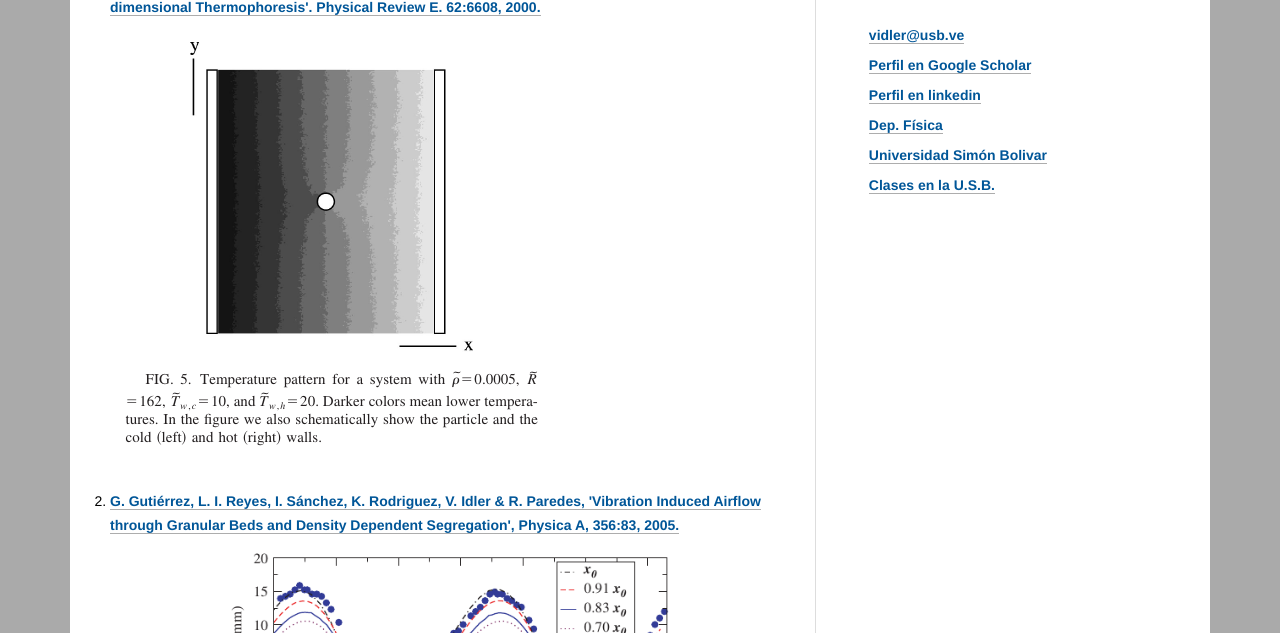
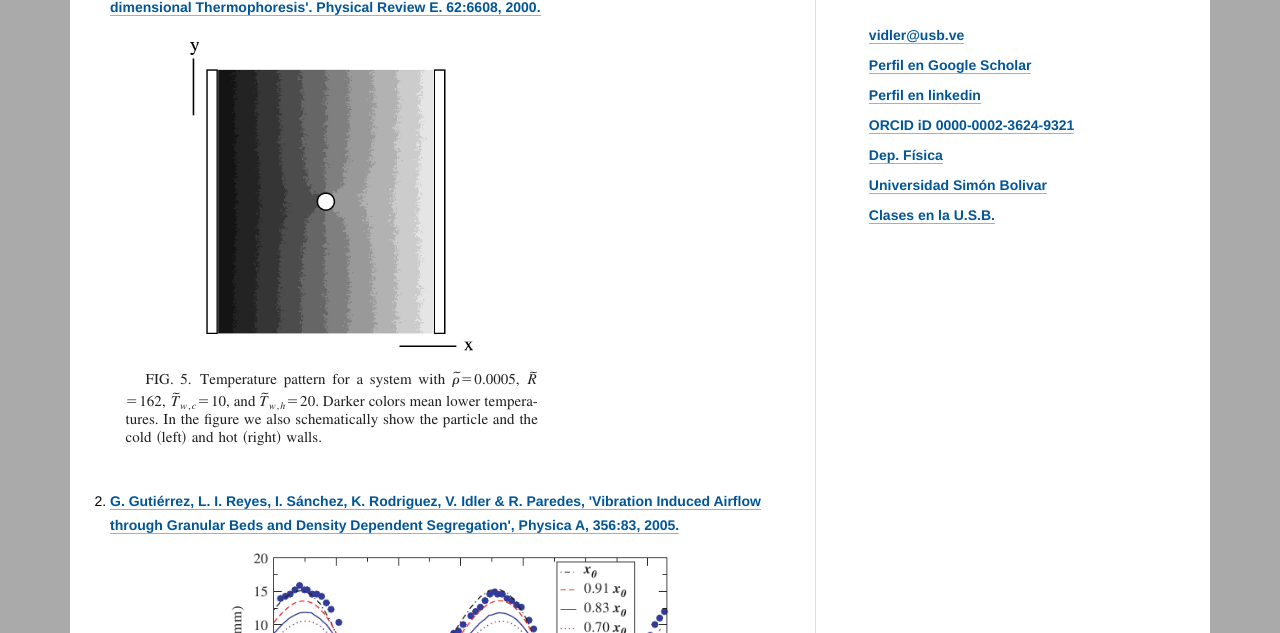
Before and after one commit to vladimir-idler/vladimir-idler.github.io, a plain HTML site: page Articulos.html in a window 1280 px wide. Shown: the part 167-800 px from the top of the page. Drawn offline with nearby package versions, Linux system fonts and the light colour scheme; a script that the page names is missing.

Commit message:
Agregado un link a ORCID

```diff
--- a/Articulos.html
+++ b/Articulos.html
@@ -2,8 +2,8 @@
 <html lang="en">
 
 
-<!-- Mirrored from vidler.droppages.com/Articulos by HTTrack Website Copier/3.x [XR&CO'2010], Mon, 02 Dec 2013 00:41:34 GMT -->
-<!-- Added by HTTrack --><meta http-equiv="content-type" content="text/html;charset=utf-8" /><!-- /Added by HTTrack -->
+<!-- Mirrored from vidler.droppages.com/Articulos by HTTrack Website Copier/3.x [XR&CO'2010], Thu, 07 May 2015 13:59:13 GMT -->
+<!-- Added by HTTrack --><meta http-equiv="content-type" content="text/html;charset=utf-8"><!-- /Added by HTTrack -->
 <head>
 	<meta charset="utf-8"/>
 	<title>Artículos Científicos - Página personal de Ilich V. Idler M.</title>
@@ -109,6 +109,7 @@ $("#nav").css({position:'static',top:'55px',  height:'32px',width:'100%'});
 			<li><a href="mailto:vidler@usb.ve">vidler@usb.ve</a></li>
 			<li><a href="http://scholar.google.com/citations?user=N_za2CsAAAAJ&amp;hl=es&amp;oi=ao">Perfil en Google Scholar</a></li>
 			<li><a href="http://ve.linkedin.com/pub/vladimir-idler/29/b37/23a/">Perfil en linkedin</a></li>
+			<li><a href="http://orcid.org/0000-0002-3624-9321"> ORCID iD 0000-0002-3624-9321 </a></li>
 			<li><a href="http://www.fis.usb.ve/">Dep. Física</a></li>
 			<li><a href="http://www.usb.ve/">Universidad Simón Bolivar</a></li>
 			<li><a href="http://vidler_clases.droppages.com/">Clases en la U.S.B.</a></li>
@@ -153,6 +154,6 @@ $("#nav").css({position:'static',top:'55px',  height:'32px',width:'100%'});
 
 </body>
 
-<!-- Mirrored from vidler.droppages.com/Articulos by HTTrack Website Copier/3.x [XR&CO'2010], Mon, 02 Dec 2013 00:41:41 GMT -->
-<!-- Added by HTTrack --><meta http-equiv="content-type" content="text/html;charset=utf-8" /><!-- /Added by HTTrack -->
+<!-- Mirrored from vidler.droppages.com/Articulos by HTTrack Website Copier/3.x [XR&CO'2010], Thu, 07 May 2015 13:59:20 GMT -->
+<!-- Added by HTTrack --><meta http-equiv="content-type" content="text/html;charset=utf-8"><!-- /Added by HTTrack -->
 </html>
```
Also changed, not shown: CV.html (+5 -4 lines), English+Version.html (+5 -4 lines), English+Version/CV.html (+5 -4 lines), English+Version/Galery.html (+5 -4 lines), English+Version/Papers.html (+5 -4 lines), Galeria.html (+5 -4 lines), index.html (+5 -4 lines).
